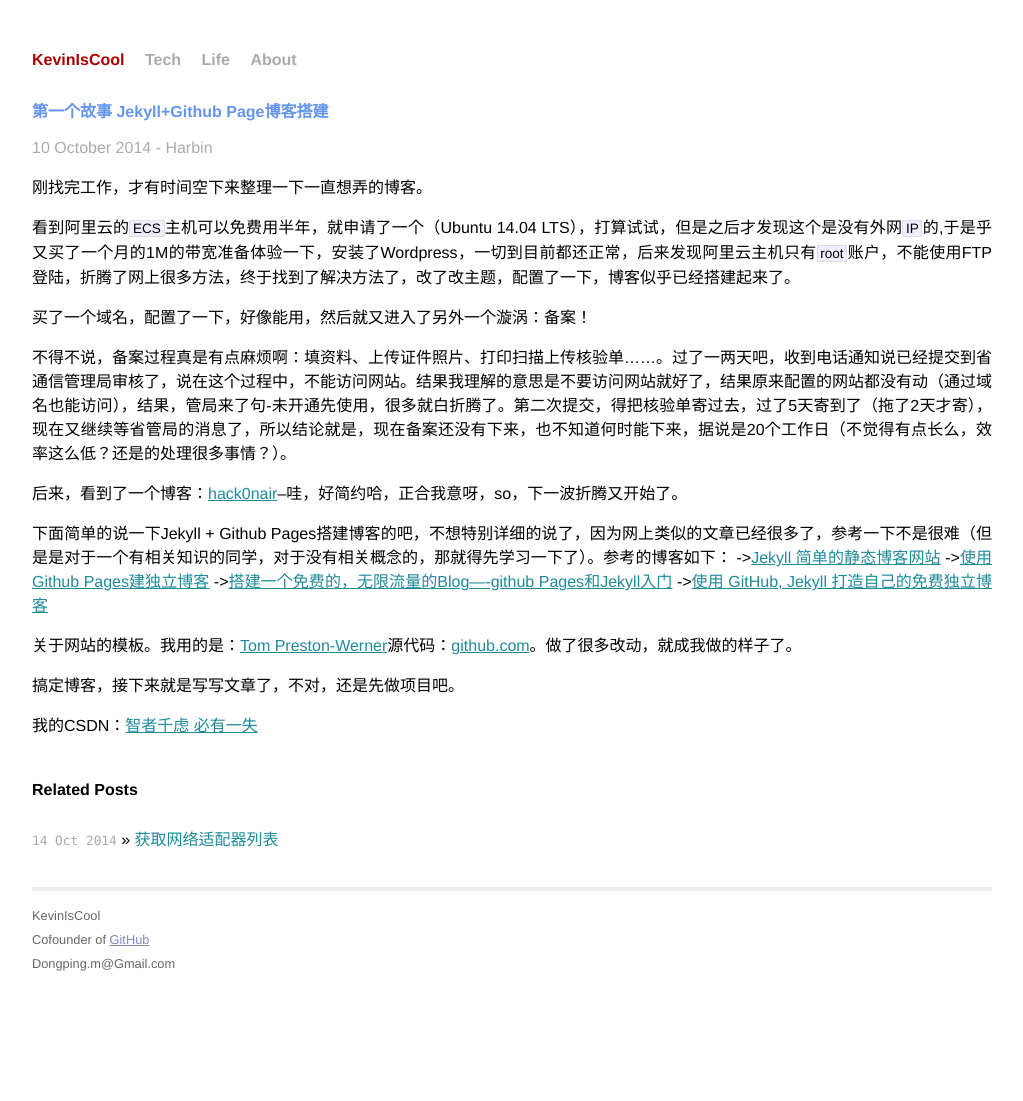
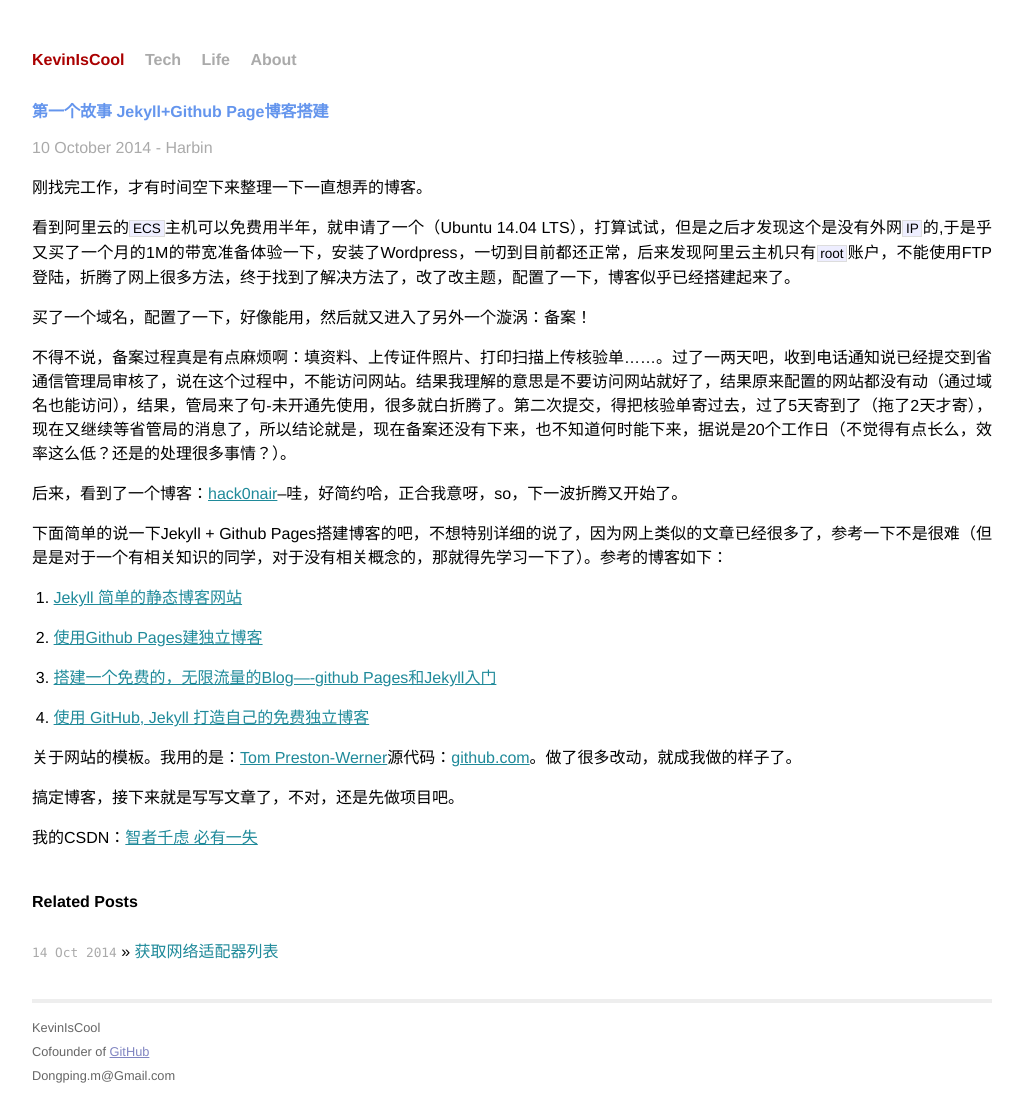
Before and after one commit to ll0KT/KevinIsCool.github.io, a Jekyll site: the page built from _posts/life/2014-10-10-About-My-Blog.md, in a window 1280 px wide. Shown: the whole page, without its empty margins (128-1151 px from the left). Built offline with Jekyll 4.4.1, drawn with Linux system fonts in a browser that asks for light colours; Markdown is read by kramdown in place of the engine named in the settings; before the commit the page ends 989 px from its top, so only the background shows below that; some of the changed lines change nothing that is shown.

Commit message:
20141022

```diff
--- a/_posts/life/2014-10-10-About-My-Blog.md
+++ b/_posts/life/2014-10-10-About-My-Blog.md
@@ -19,10 +19,10 @@
 后来，看到了一个博客：[hack0nair](https://hack0nair.me/archive/)--哇，好简约哈，正合我意呀，so，下一波折腾又开始了。
 
 下面简单的说一下Jekyll + Github Pages搭建博客的吧，不想特别详细的说了，因为网上类似的文章已经很多了，参考一下不是很难（但是是对于一个有相关知识的同学，对于没有相关概念的，那就得先学习一下了）。参考的博客如下：
-->[Jekyll 简单的静态博客网站](http://jekyllcn.com/)
-->[使用Github Pages建独立博客](http://beiyuu.com/github-pages/)
-->[搭建一个免费的，无限流量的Blog----github Pages和Jekyll入门](http://www.ruanyifeng.com/blog/2012/08/blogging_with_jekyll.html)
-->[使用 GitHub, Jekyll 打造自己的免费独立博客](http://blog.csdn.net/on_1y/article/details/19259435)
+1. >[Jekyll 简单的静态博客网站](http://jekyllcn.com/)
+2. >[使用Github Pages建独立博客](http://beiyuu.com/github-pages/)
+3. >[搭建一个免费的，无限流量的Blog----github Pages和Jekyll入门](http://www.ruanyifeng.com/blog/2012/08/blogging_with_jekyll.html)
+4. >[使用 GitHub, Jekyll 打造自己的免费独立博客](http://blog.csdn.net/on_1y/article/details/19259435)
 
 
 关于网站的模板。我用的是：[Tom Preston-Werner](http://tom.preston-werner.com/)源代码：[github.com](https://github.com/mojombo/mojombo.github.io)。做了很多改动，就成我做的样子了。
```
